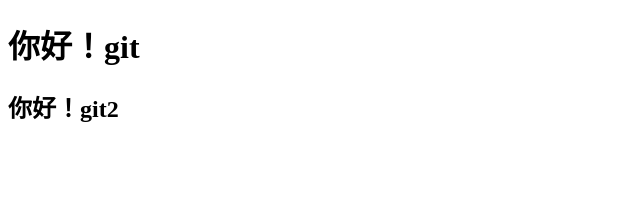
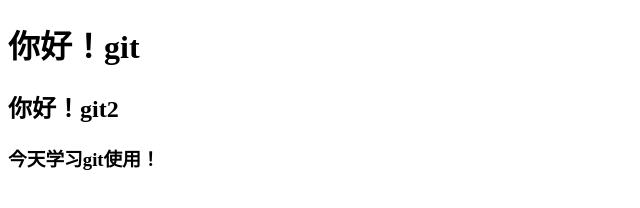
Before and after one commit to blackcheray/git-demo, a plain HTML site: page index.html in a window 1280 px wide. Shown: the whole page, without its empty margins (0-640 px from the left). Drawn offline with Linux system fonts and the light colour scheme.

Commit message:
增加一行代码

```diff
--- a/index.html
+++ b/index.html
@@ -9,5 +9,6 @@
 <body>
     <h1>你好！git</h1>
     <h2>你好！git2</h2>
+    <h3>今天学习git使用！</h3>
 </body>
 </html>
```
